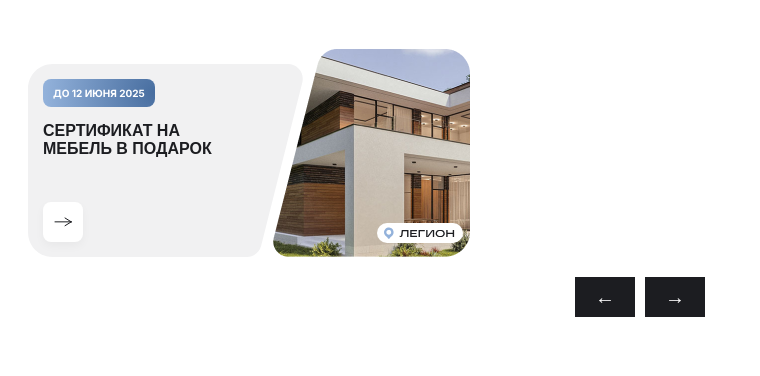
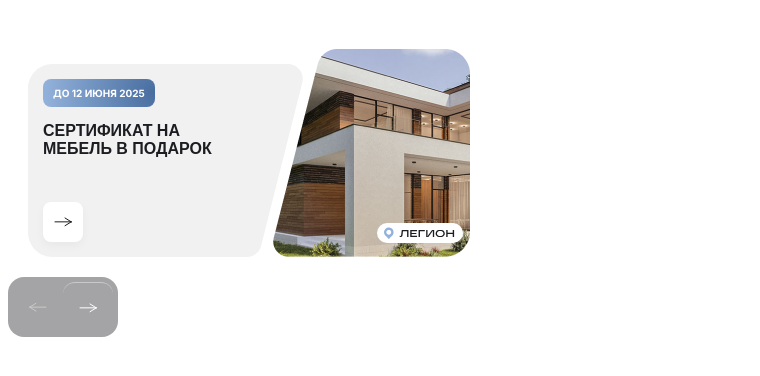
Before and after one commit to grigiriy/lay_ndv, a Vue app: page / in a window 1280 px wide. Shown: the top 376 px of the page, without its empty margins (0-760 px from the left). Built offline with nearby package versions, Linux system fonts and the light colour scheme.

Commit message:
стрелки

```diff
--- a/src/components/Slider.vue
+++ b/src/components/Slider.vue
@@ -37,6 +37,9 @@ const next = () => {
     currentIndex.value++
   }
 }
+
+const canPrev = () => currentIndex.value > 0
+const canNext = () => currentIndex.value < items.length - 3
 </script>
 
 <template>
@@ -60,11 +63,23 @@ const next = () => {
         </div>
       </div>
       <div class="slider__arrows">
-        <button class="slider__arrow slider__arrow--prev" @click="prev" aria-label="Previous">
-          ←
+        <button
+          class="slider__arrow"
+          :class="{ 'slider__arrow--disabled': !canPrev() }"
+          @click="prev"
+          :disabled="!canPrev()"
+          aria-label="Previous"
+        >
+          <img src="/images/arrow.svg" alt="" class="slider__arrow--next-icon" />
         </button>
-        <button class="slider__arrow slider__arrow--next" @click="next" aria-label="Next">
-          →
+        <button
+          class="slider__arrow"
+          :class="{ 'slider__arrow--disabled': !canNext() }"
+          @click="next"
+          :disabled="!canNext()"
+          aria-label="Next"
+        >
+          <img src="/images/arrow.svg" alt="" />
         </button>
       </div>
     </div>
@@ -106,25 +121,44 @@ const next = () => {
     transform: translateY(-50%);
     display: flex;
     flex-direction: column;
-    gap: 10px;
+    gap: 0;
     width: 60px;
+    height: 110px;
+    background: rgba(#1C1D21, 0.4);
+    border-radius: 16px;
+    padding: 5px;
+    box-sizing: border-box;
+    backdrop-filter: blur(10px);
   }
 
   &__arrow {
-    width: 60px;
-    height: 40px;
-    background: #1C1D21;
-    color: #fff;
+    width: 50px;
+    height: 50px;
+    background: transparent;
     border: none;
     cursor: pointer;
-    font-size: 20px;
     display: flex;
     align-items: center;
     justify-content: center;
-    transition: background 0.3s ease;
+    padding: 0;
+    border-radius: 12px;
 
-    &:hover {
-      background: #333;
+    img {
+      width: 20px;
+      height: 20px;
+    }
+
+    &--next-icon {
+      transform: rotate(180deg);
+    }
+
+    &--disabled {
+      opacity: 0.4;
+      cursor: not-allowed;
+    }
+
+    &:last-child {
+      border-top: 1px solid rgba(255, 255, 255, 0.4);
     }
   }
 }
@@ -148,7 +182,8 @@ const next = () => {
       flex-direction: row;
       justify-content: center;
       margin-top: 20px;
-      width: auto;
+      width: 110px;
+      height: 60px;
     }
   }
 }
```
